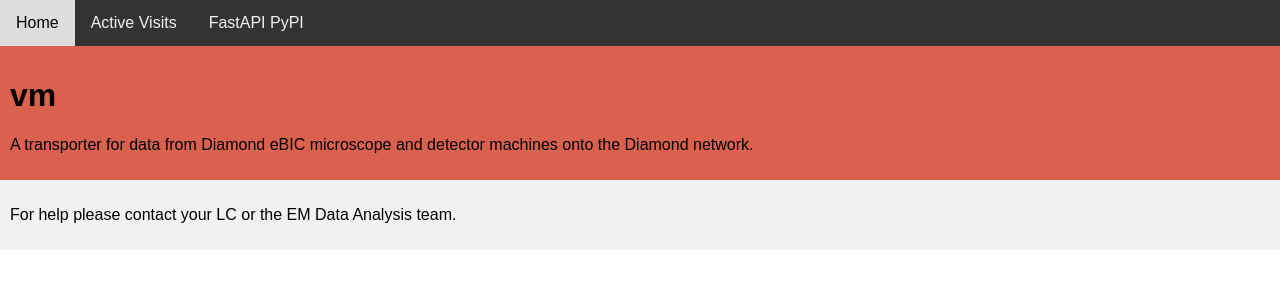
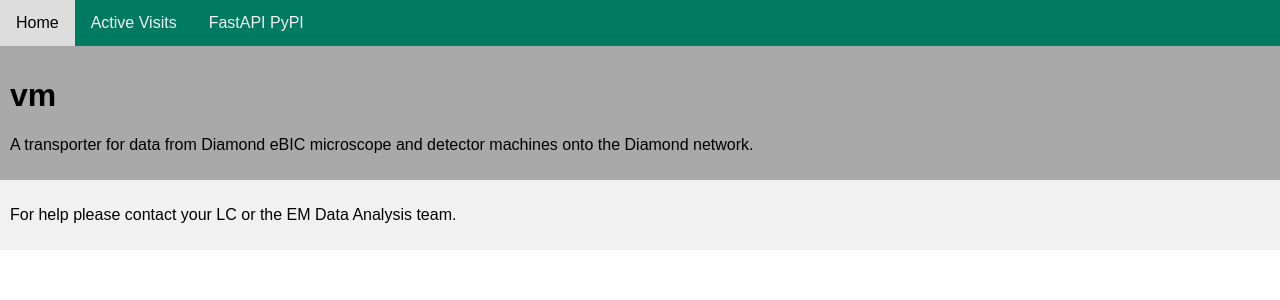
Before and after one commit to DiamondLightSource/python-murfey, a FastAPI app: page / in a window 1280 px wide. Shown: the top 300 px of the page. Run offline with FastAPI, Linux system fonts and the light colour scheme; parts of the project's set-up code (start-up, migrations or seed data) failed here and were passed over.

Commit message:
Change colours so top bar is 'eBIC green'.

```diff
--- a/src/murfey/server/templates/static/styles.css
+++ b/src/murfey/server/templates/static/styles.css
@@ -11,7 +11,7 @@ body {
 /* Style the top navigation bar */
 .topnav {
   overflow: hidden;
-  background-color: #333;
+  background-color: #007a60;
 }
 
 /* Style the topnav links */
@@ -32,12 +32,12 @@ body {
 
 /* Style the content */
 .content {
-  background-color: #da614e;
+  background-color: #a9a9a9;
   padding: 10px;
 }
 
 .visits {
-  background-color: #ffcc99;
+  background-color: #a9a9a9;
   padding: 10px;
   box-sizing: border-box;
   margin: 10px;
```
